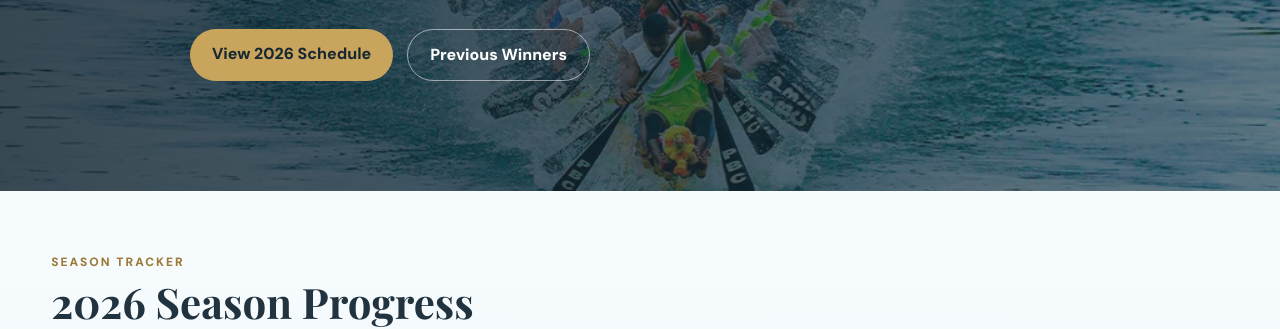
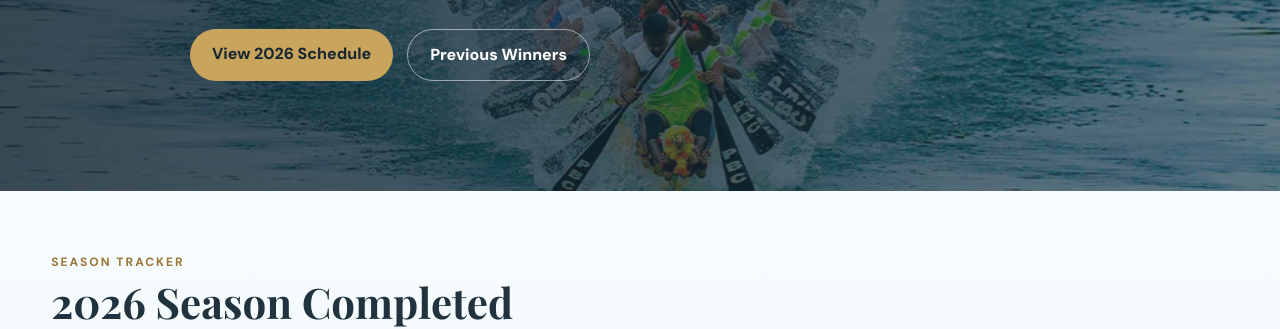
Before and after one commit to dev000077/championsboatleague, a plain HTML site: page index.html in a window 1280 px wide. Shown: the part 475-804 px from the top of the page. Drawn offline with nearby package versions, Linux system fonts and the light colour scheme.

Commit message:
Update index.html

```diff
--- a/index.html
+++ b/index.html
@@ -130,7 +130,7 @@ gtag('config', 'G-FFRB1GJSM7');
 
 <section id="progress" class="section season-progress-section">
 <div class="container">
-<div class="section-head"><div><span class="eyebrow">SEASON TRACKER</span><h2>2026 Season Progress</h2><p class="points-note">Follow completed races, the next venue and the current championship leader.</p></div></div>
+<div class="section-head"><div><span class="eyebrow">SEASON TRACKER</span><h2>2026 Season Completed</h2><p class="points-note">Follow completed races, the next venue and the current championship leader.</p></div></div>
 <div class="progress-panel">
 <div class="progress-top"><div><span class="progress-label">RACES COMPLETED</span><strong id="progressCount">6 / 11</strong></div><div class="progress-leader"><span>CURRENT LEADER</span><strong id="progressLeader">Melpadom</strong><small id="progressLeaderPoints">55 points</small></div></div>
 <div class="progress-track"><div id="progressBar" class="progress-fill" style="width:54.5%"></div></div>
```
